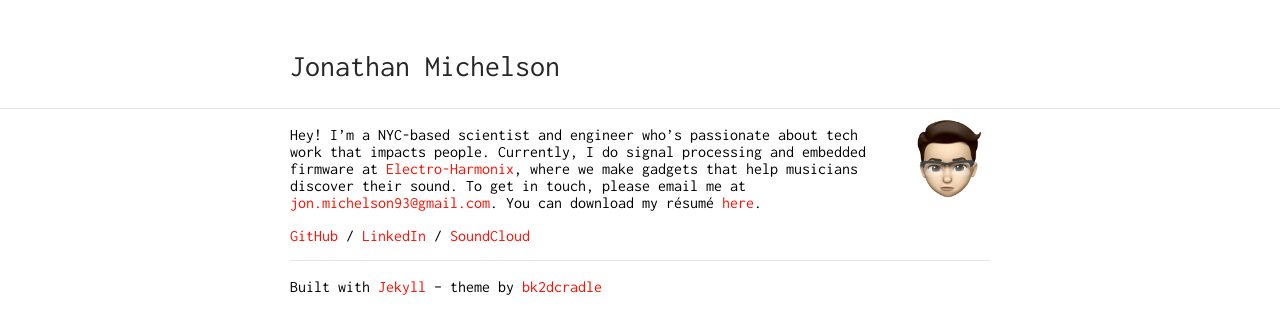
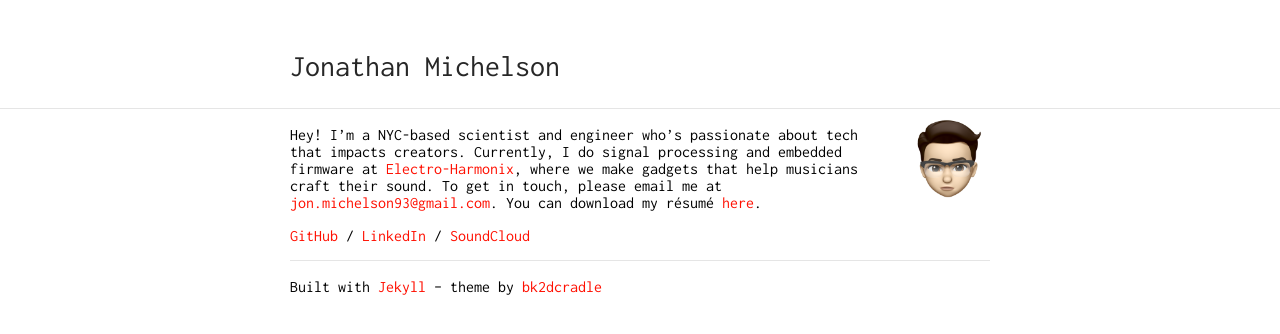
Before and after one commit to jmichel3/jmichel3.github.io, a Jekyll site: the page built from index.md, in a window 1280 px wide. Shown: the top 334 px of the page. Built offline with Jekyll 4.4.1, drawn with Linux system fonts in a browser that asks for light colours.

Commit message:
update bio again

```diff
--- a/index.md
+++ b/index.md
@@ -4,7 +4,7 @@ layout: default
 
 <img class="profile-picture" src="assets/animoji-headshot.jpg">
 
-Hey! I'm a NYC-based scientist and engineer who's passionate about tech work that impacts people. Currently, I do signal processing and embedded firmware at [Electro-Harmonix](https://ehx.com), where we make gadgets that help musicians discover their sound. To get in touch, please email me at [jon.michelson93@gmail.com](mailto:jon.michelson93@gmail.com). You can download my résumé [here](http://jonathanmichelson.com/assets/resume-2020-jjm.pdf).
+Hey! I'm a NYC-based scientist and engineer who's passionate about tech that impacts creators. Currently, I do signal processing and embedded firmware at [Electro-Harmonix](https://ehx.com), where we make gadgets that help musicians craft their sound. To get in touch, please email me at [jon.michelson93@gmail.com](mailto:jon.michelson93@gmail.com). You can download my résumé [here](http://jonathanmichelson.com/assets/resume-2020-jjm.pdf).
 
 [GitHub](https://www.github.com/jmichel3) / [LinkedIn](https://www.linkedin.com/in/jonathanmichelson/) / [SoundClou](https://www.soundcloud.com/jonmichelson)[d](http://ec2-54-84-52-119.compute-1.amazonaws.com/blog/)
 
```
